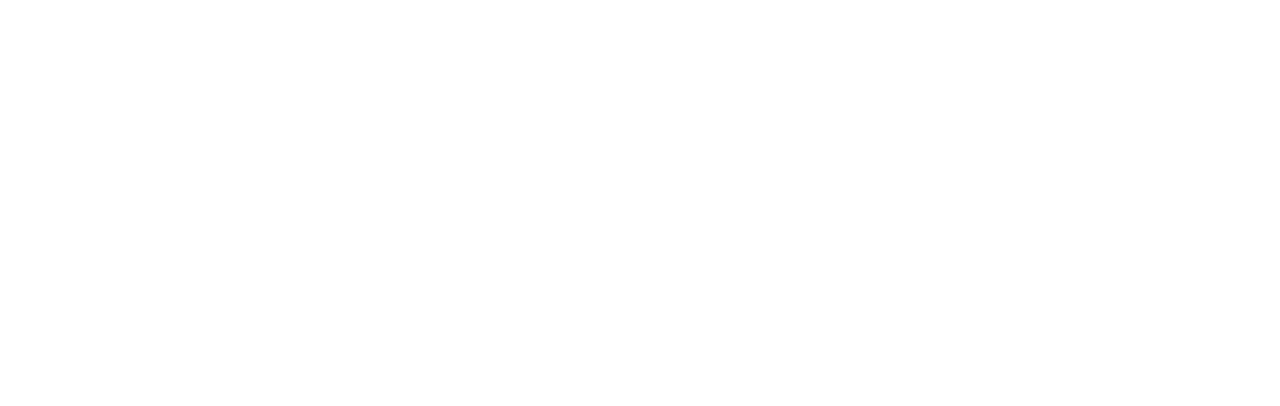
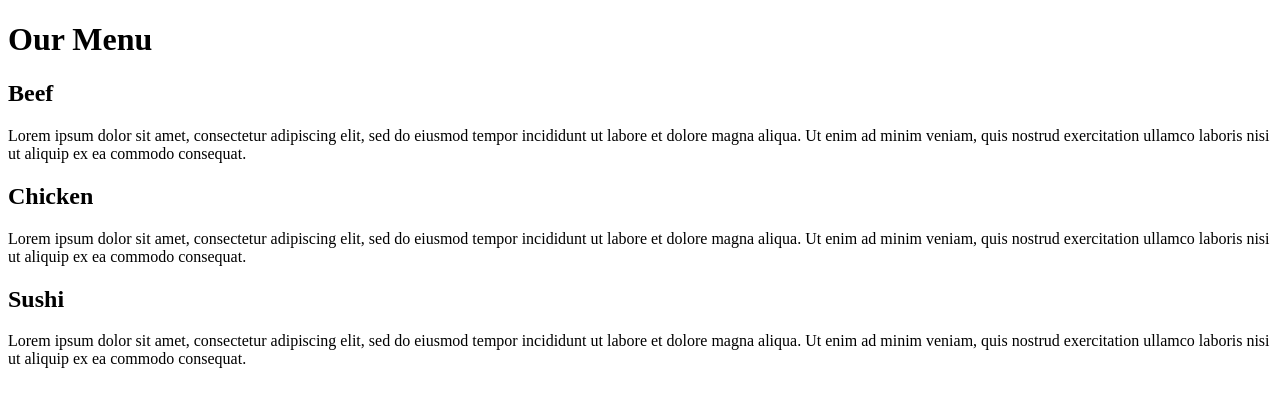
Before and after one commit to Farjamip/mod2_solution, a plain HTML site: page index.html in a window 1280 px wide. Drawn offline with Linux system fonts and the light colour scheme.

Commit message:
Submitting Assignment 2

```diff
--- a/index.html
+++ b/index.html
@@ -4,8 +4,29 @@
 		<meta charset="utf-8">
 		<meta name="viewport" content="width=device-width, initial-scale=1">
 		<title>Assignment Solution for Module 2</title>
+		<link rel="stylesheet" href="css/Style.css">
 	</head>
 	<body>
+		<h1>Our Menu</h1>
+		<section id="section1">
+			<h2 id="heading1">Beef</h2>
+			<p>Lorem ipsum dolor sit amet, consectetur adipiscing elit, sed do eiusmod tempor incididunt ut labore et
+			dolore magna aliqua. Ut enim ad minim veniam, quis nostrud exercitation ullamco laboris nisi ut aliquip
+				ex ea commodo consequat.</p>
+		</section>
 
+		<section id="section2">
+			<h2 id="heading2">Chicken</h2>
+			<p>Lorem ipsum dolor sit amet, consectetur adipiscing elit, sed do eiusmod tempor incididunt ut labore et
+				dolore magna aliqua. Ut enim ad minim veniam, quis nostrud exercitation ullamco laboris nisi ut aliquip
+				ex ea commodo consequat.</p>
+		</section>
+
+		<section id="section3">
+			<h2 id="heading3">Sushi</h2>
+			<p>Lorem ipsum dolor sit amet, consectetur adipiscing elit, sed do eiusmod tempor incididunt ut labore et
+				dolore magna aliqua. Ut enim ad minim veniam, quis nostrud exercitation ullamco laboris nisi ut aliquip
+				ex ea commodo consequat.</p>
+		</section>
 	</body>
 </html>
```
Lines whose indentation alone changed are shown as unchanged.
